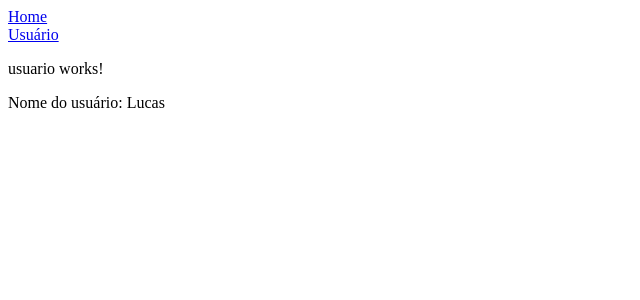
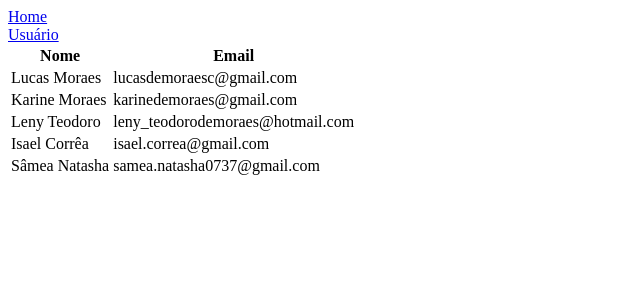
Before and after one commit to lucasdemoraesc/angular-udemy, an Angular app in the folder angular-project/: page /#/usuario in a window 1280 px wide. Shown: the top 300 px of the page, without its empty margins (0-640 px from the left). Built offline with nearby package versions, Linux system fonts and the light colour scheme.

Commit message:
Incrementos no serviço

```diff
--- a/angular-project/src/app/usuario.service.ts
+++ b/angular-project/src/app/usuario.service.ts
@@ -14,6 +14,32 @@ export class UsuarioService {
     usuario.nome = "Lucas";
     usuario.email = "lucasdemoraesc@gmail.com";
 
-    return usuario
+    return usuario;
+  }
+
+  public getList(): Usuario[] {
+
+    return [
+      {
+        nome: "Lucas Moraes",
+        email: "lucasdemoraesc@gmail.com"
+      },
+      {
+        nome: "Karine Moraes",
+        email: "karinedemoraes@gmail.com"
+      },
+      {
+        nome: "Leny Teodoro",
+        email: "leny_teodorodemoraes@hotmail.com"
+      },
+      {
+        nome: "Isael Corrêa",
+        email: "isael.correa@gmail.com"
+      },
+      {
+        nome: "Sâmea Natasha",
+        email: "samea.natasha0737@gmail.com"
+      }
+    ];
   }
 }
--- a/angular-project/src/app/usuario/usuario.component.html
+++ b/angular-project/src/app/usuario/usuario.component.html
@@ -1,2 +1,10 @@
-<p>usuario works!</p>
-<p>Nome do usuário: {{usuario.nome}}</p>
+<table>
+	<tr>
+		<th>Nome</th>
+		<th>Email</th>
+	</tr>
+	<tr *ngFor="let usuario of usuarios">
+		<td>{{ usuario.nome }}</td>
+		<td>{{ usuario.email }}</td>
+	</tr>
+</table>
--- a/angular-project/src/app/usuario/usuario.component.ts
+++ b/angular-project/src/app/usuario/usuario.component.ts
@@ -9,12 +9,12 @@ import { UsuarioService } from '../usuario.service';
 })
 export class UsuarioComponent implements OnInit {
 
-  public usuario: Usuario;
+  public usuarios: Usuario[];
 
   constructor(private usuarioService: UsuarioService) { }
 
   ngOnInit(): void {
-    this.usuario = this.usuarioService.getUsuario();
+    this.usuarios = this.usuarioService.getList();
   }
 
 }
```
